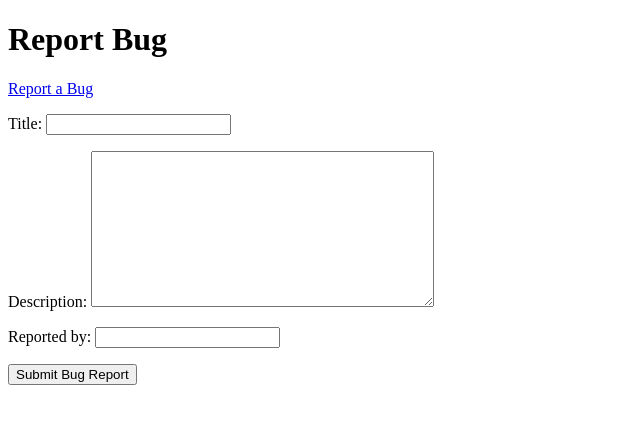
After one commit to gachiza/onlineshop, a Django app: page /myecommerce/bug-report/ in a window 1280 px wide. The commit adds this page. Shown: the top 424 px of the page, without its empty margins (0-640 px from the left). Run offline with Django 5.2, Linux system fonts and the light colour scheme.

Commit message:
i have added a report_bug model in models.py

```diff
--- a/myecommerce/forms.py
+++ b/myecommerce/forms.py
@@ -2,6 +2,7 @@ from django.contrib.auth.models import User
 from django import forms
 from .models import Customer
 from .models import Group
+from .models import BugReport
 
 class UserLogin():
     class Meta:
@@ -17,3 +18,7 @@ class GroupForm(forms.ModelForm):
         fields = ['name', 'image']
 class SearchForm(forms.Form):
     query = forms.CharField(label='Search')
+class BugReportForm(forms.ModelForm):
+    class Meta:
+        model = BugReport
+        fields = ['title', 'description', 'reported_by']
--- a/myecommerce/models.py
+++ b/myecommerce/models.py
@@ -99,3 +99,11 @@ class TermsAndConditions(models.Model):
 
     def __str__(self):
         return "Terms and Conditions"
+class BugReport(models.Model):
+    title = models.CharField(max_length=100)
+    description = models.TextField()
+    reported_by = models.CharField(max_length=100)
+    created_at = models.DateTimeField(auto_now_add=True)
+
+    def __str__(self):
+        return self.title
--- /dev/null
+++ b/myecommerce/templates/bug_report.html
@@ -0,0 +1,17 @@
+<!DOCTYPE html>
+<html lang="en">
+<head>
+    <meta charset="UTF-8">
+    <meta name="viewport" content="width=device-width, initial-scale=1.0">
+    <title>Report Bug</title>
+</head>
+<body>
+    <h1>Report Bug</h1>
+    <a href="{% url 'bug_report' %}">Report a Bug</a>
+    <form method="post">
+        {% csrf_token %}
+        {{ form.as_p }}
+        <button type="submit">Submit Bug Report</button>
+    </form>
+</body>
+</html>
--- a/myecommerce/templates/ecommerce/main.html
+++ b/myecommerce/templates/ecommerce/main.html
@@ -103,7 +103,8 @@ const csrftoken = getToken('csrftoken');
                   <div class="contacts">
                     <h1><a href="#top">EDUUKA</a></h1>
                     <span><strong>Address: </strong>Makerere Hill</span>
-                    <span><strong>Phone Number: </strong><a href=+256 783937394><i class="fa fa-phone-square" aria-hidden="true"></i>Call Us</a></span>
+                    <span><strong>Phone Number: </strong><a href="tel:+256 783937394"><i class="fa fa-phone-square" aria-hidden="true"></i>+256 783937394</a></span>
+
 
                     <span><strong>Hours: </strong>24hours - 7 days</span>
                 </div>
--- a/myecommerce/templates/ecommerce/store.html
+++ b/myecommerce/templates/ecommerce/store.html
@@ -11,7 +11,7 @@
 		        <h6><strong>{{product.name}}</strong></h6>
 		        <hr>
 				<a data-product="{{product.id}}" data-action = "add" name="update-cart" class="btn btn-outline-success add-btn update-cart" href="#">Add to Cart</a>
-				<a href="products" download><i class="fa fa-arrow-down" aria-hidden="true"></i>Download image</a>
+
 
 		        <a class="btn btn-outline-success" href="#">View</a>
 
--- a/myecommerce/templates/terms_and_conditions.html
+++ b/myecommerce/templates/terms_and_conditions.html
@@ -15,15 +15,15 @@
             background-color: #f8f9fa;
             margin: 0;
             padding: 0;
-            width: 80%;
+            width: 100%;
             height: 100%;
         }
         .container {
-            width: 80%;
+            width: 100%;
             height: 100%;
             margin: 0 auto;
             background-color: #e7edde;
-            padding: 20px;
+            padding: 0;
             border-radius: 8px;
             box-shadow: 0 2px 5px rgba(0, 0, 0, 0.1);
         }
--- a/myecommerce/urls.py
+++ b/myecommerce/urls.py
@@ -21,6 +21,8 @@ urlpatterns = [
     path('search/',views.product_search, name='product_search'),
     path('search/', views.search_view, name='search'),
     path('terms-and-conditions/', terms_and_conditions, name='terms_and_conditions'),
+    path('bug-report/', views.bug_report, name='bug_report'),
+    path('bug-report/success/', views.bug_report_success, name='bug_report_success'),
 
 
 
--- a/myecommerce/views.py
+++ b/myecommerce/views.py
@@ -10,6 +10,7 @@ from .forms import SearchForm
 from .models import Product
 from django.http import HttpResponse
 from .models import TermsAndConditions
+from .forms import BugReportForm
 
 
 
@@ -164,3 +165,16 @@ def search_view(request):
 def terms_and_conditions(request):
     terms = TermsAndConditions.objects.first()  # Assuming you have only one terms and conditions entry
     return render(request, 'terms_and_conditions.html', {'terms': terms})
+
+def bug_report(request):
+    if request.method == 'POST':
+        form = BugReportForm(request.POST)
+        if form.is_valid():
+            form.save()
+            return redirect('bug_report_success')
+    else:
+        form = BugReportForm()
+    return render(request, 'bug_report.html', {'form': form})
+
+def bug_report_success(request):
+    return render(request, 'bug_report_success.html')
```
Also changed, not shown: myecommerce/templates/bug_report_success.html (added, +12 -0 lines), db.sqlite3, myecommerce/migrations/0010_bugreport.py (added).
